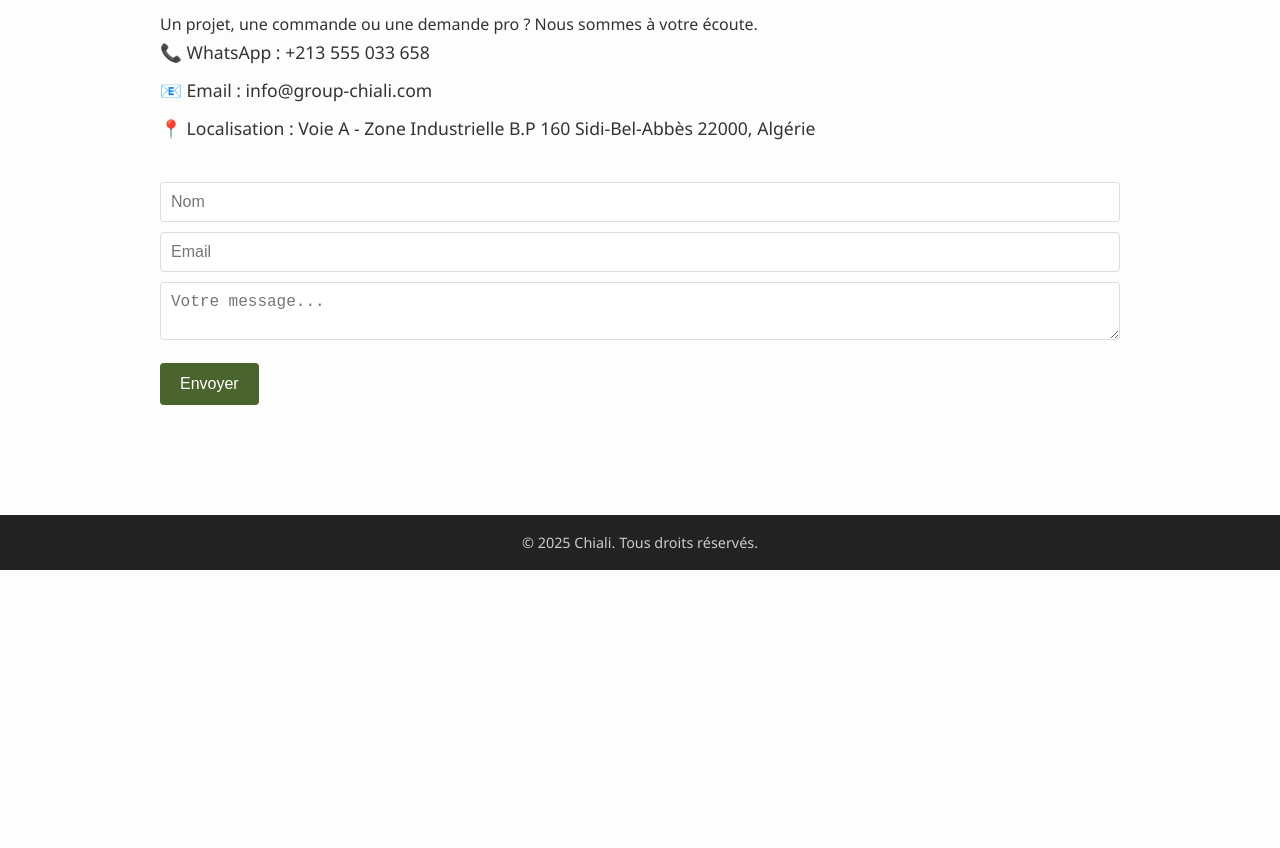
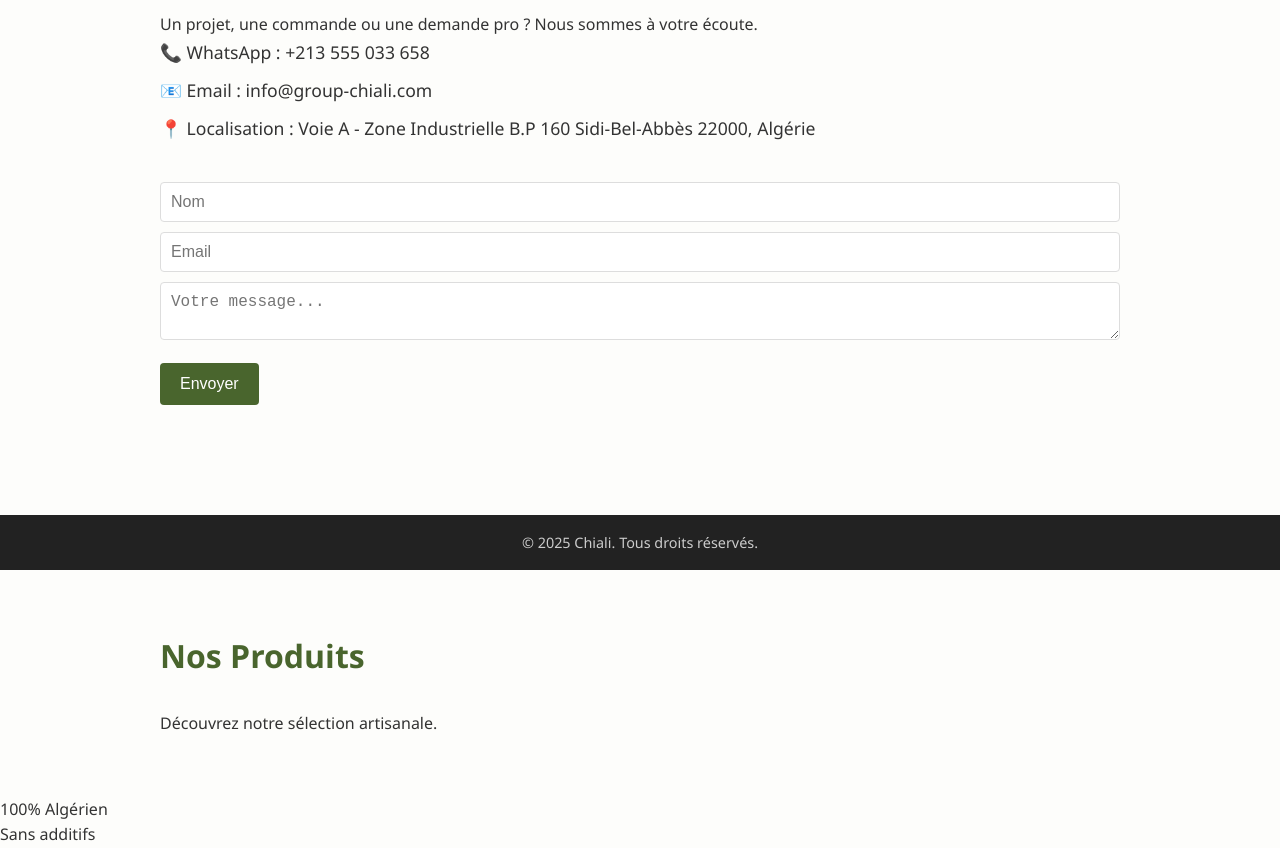
Before and after one commit to belamri-c/chiali-, a plain HTML site: page contact.html in a window 1280 px wide. Shown: the part 221-1069 px from the top of the page. Before the commit the page ends 800 px from the top, so only its background shows below. Drawn offline with Linux system fonts and the light colour scheme.

Commit message:
Update contact.html

```diff
--- a/contact.html
+++ b/contact.html
@@ -40,3 +40,14 @@
   <footer><p>© 2025 Chiali. Tous droits réservés.</p></footer>
 </body>
 </html>
+<section data-aos="fade-up">
+  <h2>Nos Produits</h2>
+  <p>Découvrez notre sélection artisanale.</p>
+</section>
+
+<div class="features" data-aos="fade-right">
+  <ul>
+    <li>100% Algérien</li>
+    <li>Sans additifs</li>
+  </ul>
+</div>
```
